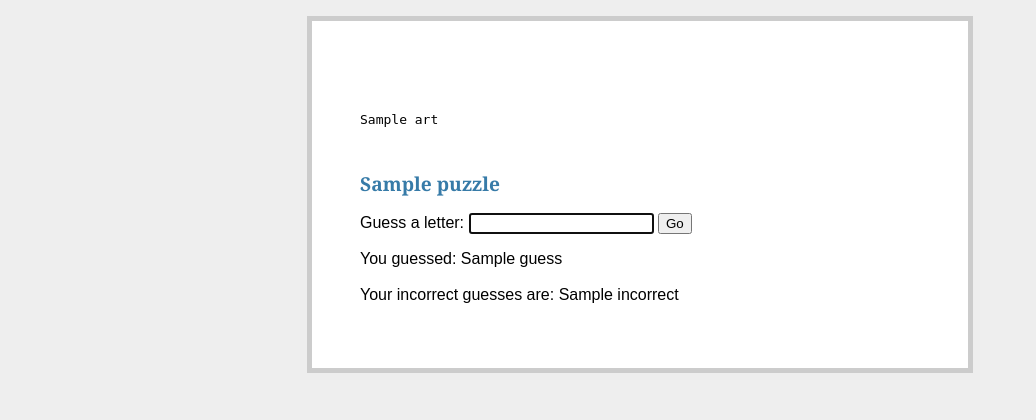
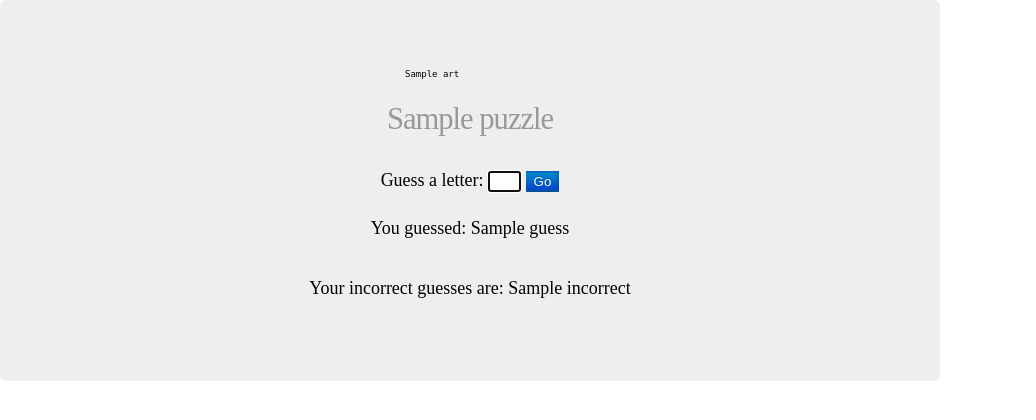
Before and after one commit to eudaimonious/Django-Hangman, a Django app: template HangmanApp/templates/anotherturn.html in a window 1280 px wide. Shown: the top 420 px of the page, without its empty margins (0-1036 px from the left). Run offline with Django 3.2, Linux system fonts and the light colour scheme; the template is opened without the code that fills it: most values are stand-ins (such as "Sample title", 1, 10 or a date in 2020); parts of the project's set-up code (start-up, migrations or seed data) failed here and were passed over.

Commit message:
New style

```diff
--- a/HangmanApp/static/style.css
+++ b/HangmanApp/static/style.css
@@ -1,15 +1,127 @@
-body            { font-family: sans-serif; background: #eee; }
+/*body            { font-family: sans-serif; background: #eee; }
 a, h1, h2       { color: #377BA8; }
 h1, h2          { font-family: 'Georgia', serif; margin: 0; }
 h1              { border-bottom: 2px solid #eee; }
 h2              { font-size: 1.2em; }
+
+
+.page           { margin: 1em auto; width: 35em; border: 5px solid #ccc;
+                  padding: 3em; background: white; }*/
+
+html, body, ul {
+  padding:0;
+  margin:0;
+}
+
+.container{
+  width: 940px;
+}
+
+.center {
+  text-align: center;
+}
+
+.hero-unit {
+  padding: 60px;
+  margin-bottom: 30px;
+  font-size: 18px;
+  font-weight: 200;
+  line-height: 30px;
+  color: inherit;
+  background-color: #eeeeee;
+  -webkit-border-radius: 6px;
+     -moz-border-radius: 6px;
+          border-radius: 6px;
+}
+
+.btn-large {
+  padding: 11px 19px;
+  font-size: 17.5px;
+  -webkit-border-radius: 6px;
+     -moz-border-radius: 6px;
+          border-radius: 6px;
+}
+
+
+.btn-primary.active,
+.btn-warning.active,
+.btn-danger.active,
+.btn-success.active,
+.btn-info.active,
+.btn-inverse.active {
+  color: rgba(255, 255, 255, 0.75);
+}
+
+.btn-primary {
+  color: #ffffff;
+  text-shadow: 0 -1px 0 rgba(0, 0, 0, 0.25);
+  background-color: #006dcc;
+  *background-color: #0044cc;
+  background-image: -moz-linear-gradient(top, #0088cc, #0044cc);
+  background-image: -webkit-gradient(linear, 0 0, 0 100%, from(#0088cc), to(#0044cc));
+  background-image: -webkit-linear-gradient(top, #0088cc, #0044cc);
+  background-image: -o-linear-gradient(top, #0088cc, #0044cc);
+  background-image: linear-gradient(to bottom, #0088cc, #0044cc);
+  background-repeat: repeat-x;
+  border-color: #0044cc #0044cc #002a80;
+  border-color: rgba(0, 0, 0, 0.1) rgba(0, 0, 0, 0.1) rgba(0, 0, 0, 0.25);
+  filter: progid:DXImageTransform.Microsoft.gradient(startColorstr='#ff0088cc', endColorstr='#ff0044cc', GradientType=0);
+  filter: progid:DXImageTransform.Microsoft.gradient(enabled=false);
+}
+
+.btn-primary:hover,
+.btn-primary:focus,
+.btn-primary:active,
+.btn-primary.active,
+.btn-primary.disabled,
+.btn-primary[disabled] {
+  color: #ffffff;
+  background-color: #0044cc;
+  *background-color: #003bb3;
+}
+
+.btn-primary:active,
+.btn-primary.active {
+  background-color: #003399 \9;
+}
+
+
+/* typography */
+
+h1, h2, h3, h4, h5, h6 {
+  line-height: 1;
+}
+
+h1 {
+  font-size: 3em;
+  letter-spacing: -2px;
+  margin-bottom: 30px;
+  text-align: center;
+  margin-top:10px;
+}
+
+h2 {
+  font-size: 1.7em;
+  letter-spacing: -1px;
+  margin-bottom: 30px;
+  text-align: center;
+  font-weight: normal;
+  color: #999;
+}
+
 
 asciiart {
 display: block;
 font-family: monospace;
 white-space: pre;
 margin: 0em 0px;
+font-size: .5em;
+line-height: 10px;
 }
 
-.page           { margin: 1em auto; width: 35em; border: 5px solid #ccc;
-                  padding: 3em; background: white; }
+.gameart {
+margin-left:auto;
+margin-right:auto;
+width:130px;
+text-align: left;
+}
--- a/HangmanApp/templates/anotherturn.html
+++ b/HangmanApp/templates/anotherturn.html
@@ -4,16 +4,14 @@
 <link rel="stylesheet" href="/static/style.css">
 </head>
 <body OnLoad="document.myform.guess.focus();">
-<div class=page>
-    <div>
+<div class="container">
+    <div class="center hero-unit">
         {% if guessIs == 'Invalid' or guessIs == 'Duplicate' %}
         <h1> Invalid Guess </h1>
         {% endif %}
-
-        <asciiart>
-            {{ art|linebreaks }}
-        </asciiart>
-
+            <div class="gameart">
+                <asciiart>{{art|linebreaks}}</asciiart>
+            </div>
         <h2>{{ puzzle }}</h2>
 
         {% if guessIs == 'Invalid' %}
@@ -28,8 +26,8 @@
             {% csrf_token %}
             <p>
                 <label for="id_guess">Guess a letter: </label>
-                <input type="text" name="guess" id="id_guess"/>
-                <input type="submit" value="Go" />
+                <input type="text" name="guess" id="id_guess" size="1" maxlength="1"/>
+                <input type="submit" value="Go" class="btn-primary" />
             </p>
         </form>
 
--- a/HangmanProject/settings.py
+++ b/HangmanProject/settings.py
@@ -131,6 +131,7 @@ INSTALLED_APPS = (
     'django.contrib.admin',
     # Uncomment the next line to enable admin documentation:
     # 'django.contrib.admindocs',
+    'bootstrap',
     'HangmanApp'
 )
 
```
Also changed, not shown: HangmanApp/templates/endgame.html (+6 -10 lines), HangmanApp/templates/index.html (+10 -10 lines), README.md.
